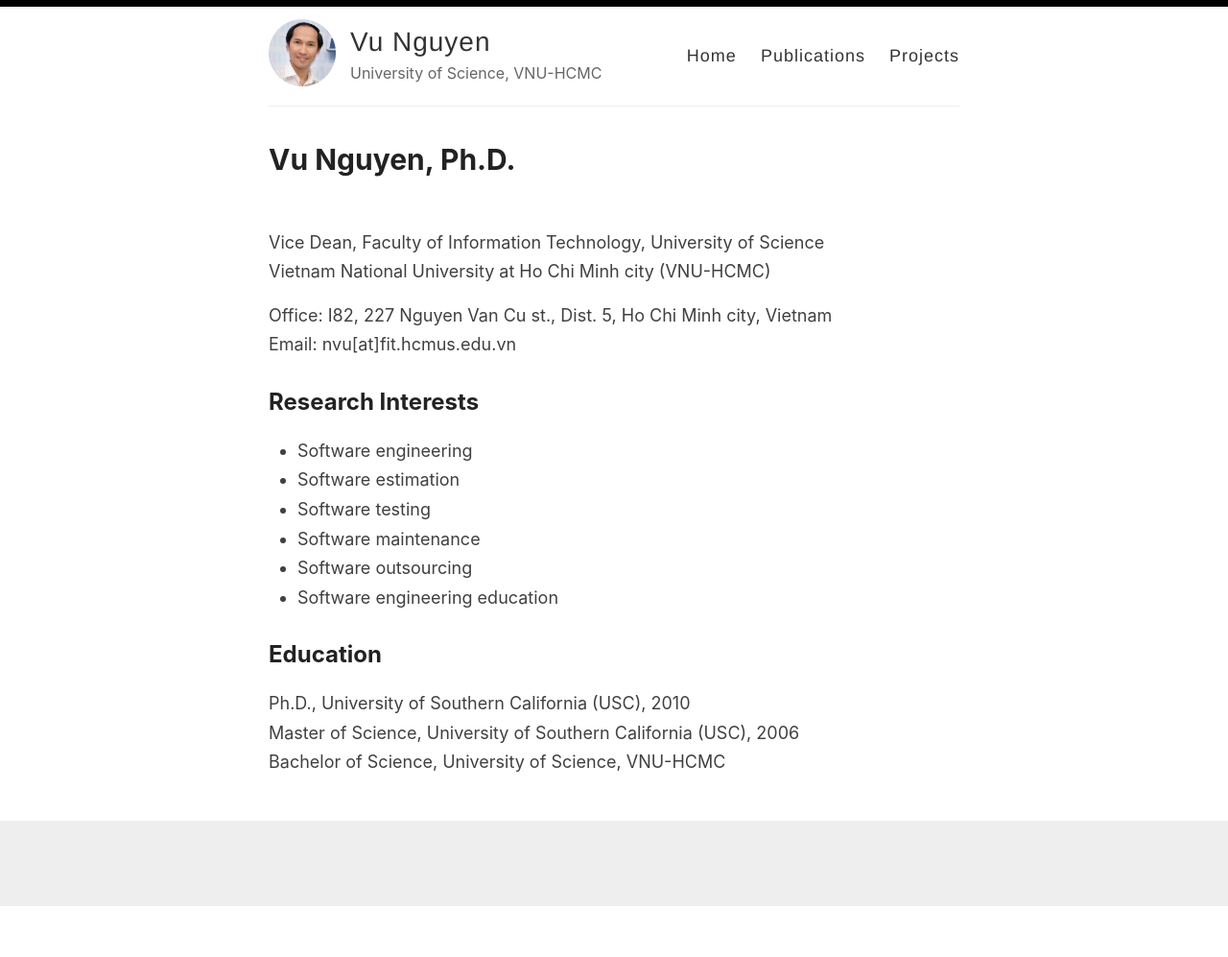
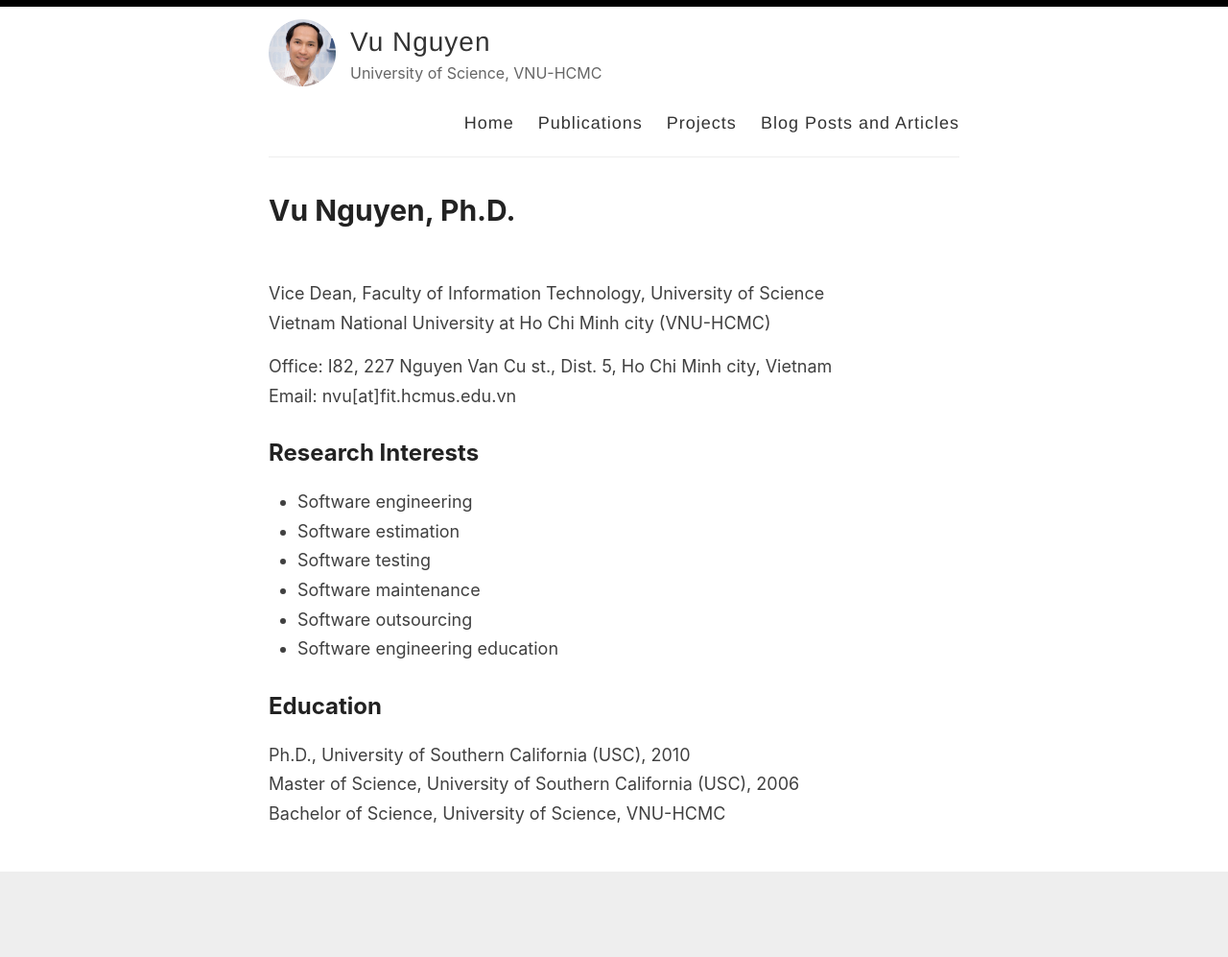
Before and after one commit to vuqngit/vuqngit.github.io, a Jekyll site: the page built from index.html, in a window 1280 px wide. Shown: the whole page at 96% size. Built offline with Jekyll 4.4.1, drawn with Linux system fonts in a browser that asks for light colours; before the commit the page ends 944 px from its top, so only the background shows below that.

Commit message:
Update default.html

```diff
--- a/_layouts/default.html
+++ b/_layouts/default.html
@@ -30,9 +30,8 @@
               <a href="{{ site.baseurl }}/">Home</a>
               <a href="{{ site.baseurl }}/publications">Publications</a>
               <a href="{{ site.baseurl }}/projects">Projects</a>
-<!--              <a href="{{ site.baseurl }}/getting-started">Getting Started</a>
-              <a href="{{ site.baseurl }}/search">Search</a>
-              <a href="{{ site.baseurl }}/about">About</a>
+              <a href="{{ site.baseurl }}/blog">Blog Posts and Articles</a>
+<!--              <a href="{{ site.baseurl }}/search">Search</a>
 -->
             </nav>
           </header>
```
